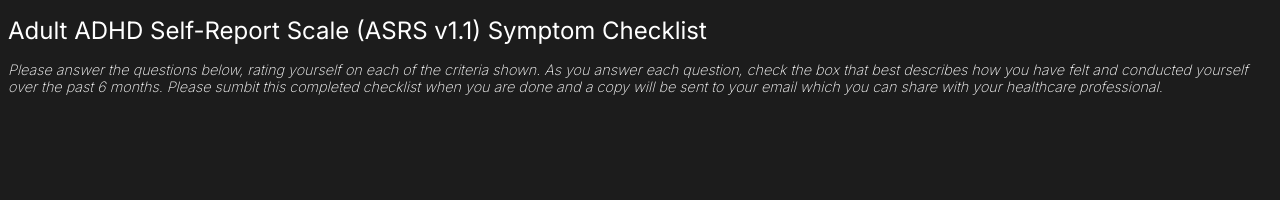
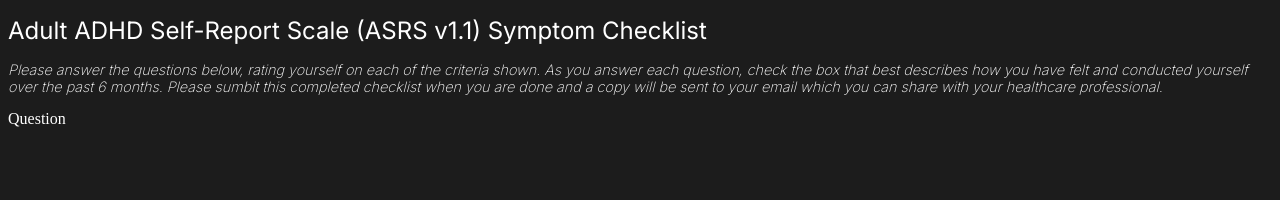
Before and after one commit to vishalicious213/adhd, a React (Vite) app: page / in a window 1280 px wide. Shown: the top 200 px of the page. Built offline with nearby package versions, Linux system fonts and the light colour scheme.

Commit message:
drafted Question and rendered in App

```diff
--- a/src/App.jsx
+++ b/src/App.jsx
@@ -1,10 +1,12 @@
 import React from 'react'
 import Instructions from './components/Instructions'
+import Question from './components/Question'
 
 const App = () => {
     return (
         <>
             <Instructions />
+            <Question />
         </>
     )
 }
--- /dev/null
+++ b/src/components/Question.jsx
@@ -0,0 +1,9 @@
+import React from 'react'
+
+const Question = () => {
+    return (
+        <div>Question</div>
+    )
+}
+
+export default Question
```
